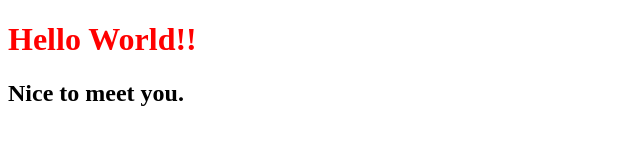
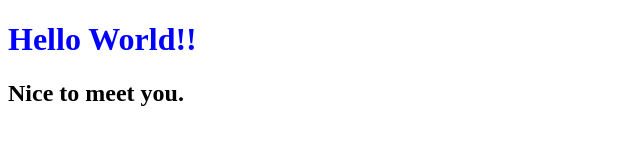
Before and after one commit to 6210612682/CN331, a plain HTML site: page index.html in a window 1280 px wide. Shown: the whole page, without its empty margins (0-640 px from the left). Drawn offline with Linux system fonts and the light colour scheme.

Commit message:
change color

```diff
--- a/index.html
+++ b/index.html
@@ -5,7 +5,7 @@
     </head>
     <body>
 
-        <h1 style="color:red">Hello World!!</h1>
+        <h1 style="color:blue">Hello World!!</h1>
         <h2>Nice to meet you.</h2>
     </body>
 </html>
```
